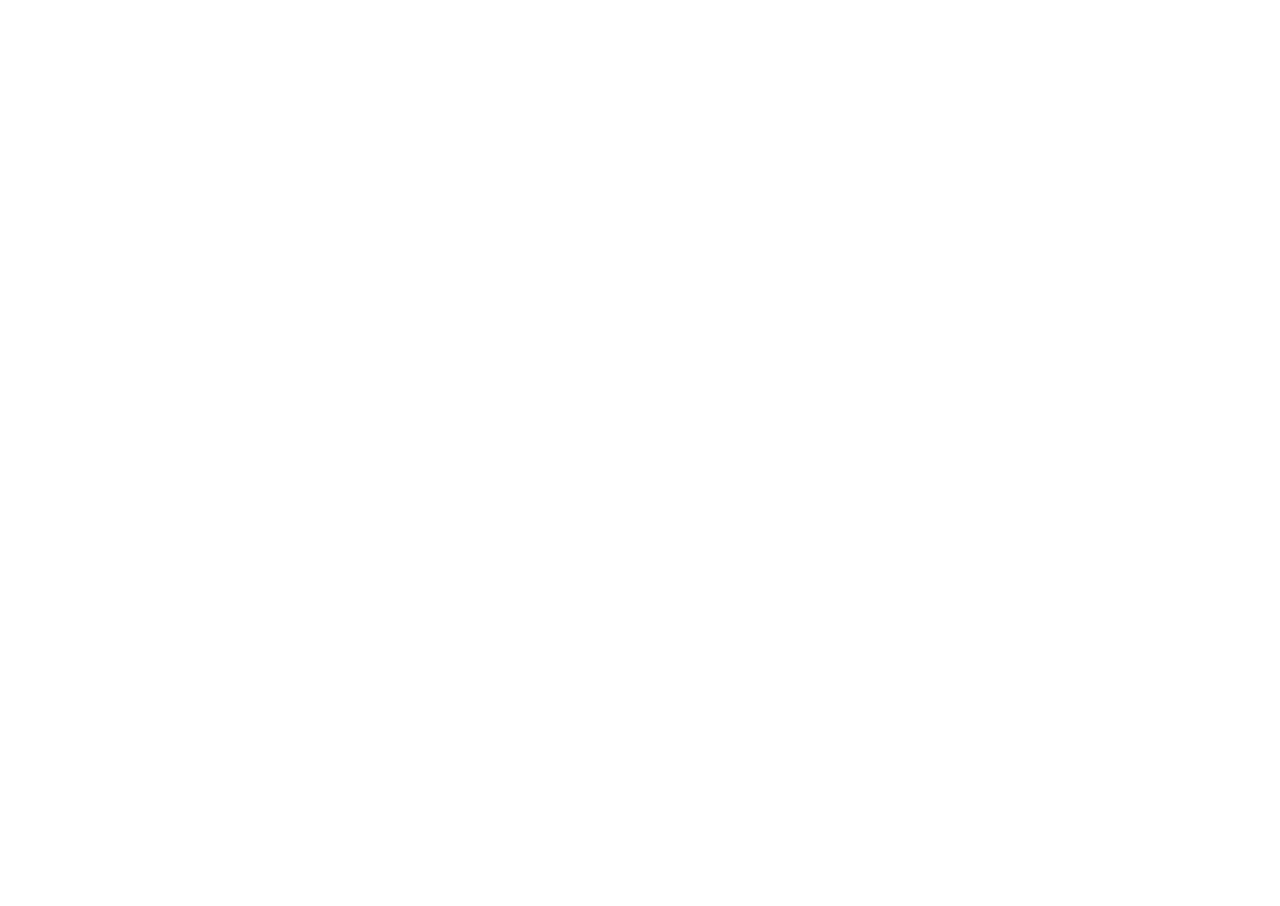
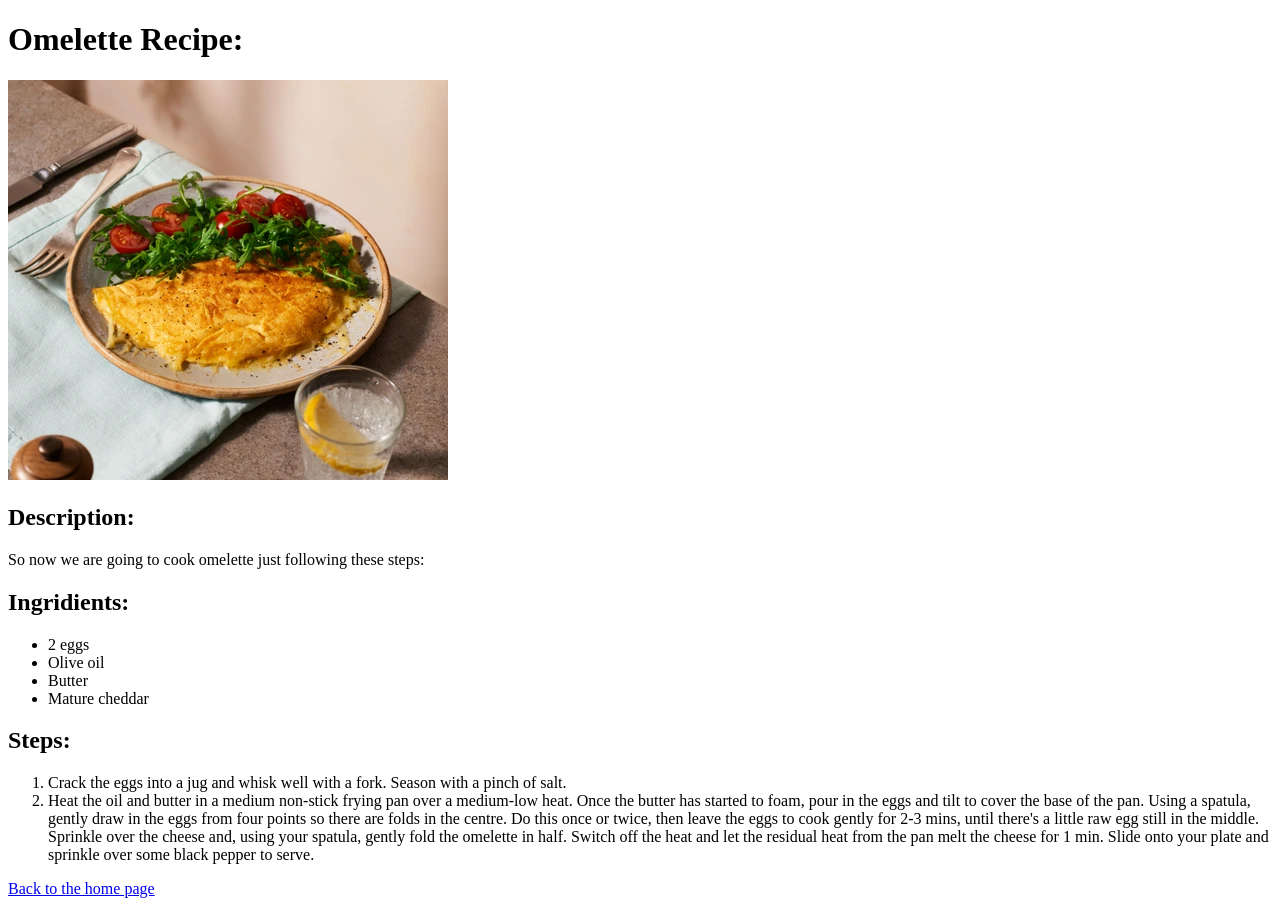
Before and after one commit to vladly200/Recipes, a plain HTML site: page recipes/omelette.html in a window 1280 px wide. Before the commit the page ends 800 px from the top, so only its background shows below. Drawn offline with Linux system fonts and the light colour scheme.

```diff
--- a/recipes/omelette.html
+++ b/recipes/omelette.html
@@ -4,5 +4,38 @@
     <meta charset="UTF-8" />
     <title>Omelette Recipe</title>
   </head>
-  <body></body>
+  <body>
+    <h1>Omelette Recipe:</h1>
+    <img
+      src="../images/omelette.png"
+      alt="A picture of a freshly cooked omelette" />
+    <h2>Description:</h2>
+    <p>So now we are going to cook omelette just following these steps:</p>
+    <h2>Ingridients:</h2>
+    <ul>
+      <li>2 eggs</li>
+      <li>Olive oil</li>
+      <li>Butter</li>
+      <li>Mature cheddar</li>
+    </ul>
+    <h2>Steps:</h2>
+    <ol>
+      <li>
+        Crack the eggs into a jug and whisk well with a fork. Season with a
+        pinch of salt.
+      </li>
+      <li>
+        Heat the oil and butter in a medium non-stick frying pan over a
+        medium-low heat. Once the butter has started to foam, pour in the eggs
+        and tilt to cover the base of the pan. Using a spatula, gently draw in
+        the eggs from four points so there are folds in the centre. Do this once
+        or twice, then leave the eggs to cook gently for 2-3 mins, until there's
+        a little raw egg still in the middle. Sprinkle over the cheese and,
+        using your spatula, gently fold the omelette in half. Switch off the
+        heat and let the residual heat from the pan melt the cheese for 1 min.
+        Slide onto your plate and sprinkle over some black pepper to serve.
+      </li>
+    </ol>
+    <a href="../index.html">Back to the home page</a>
+  </body>
 </html>
```
Also changed, not shown: index.html (+3 -2 lines), images/omelette.png (added), recipes/salad.html (added).
